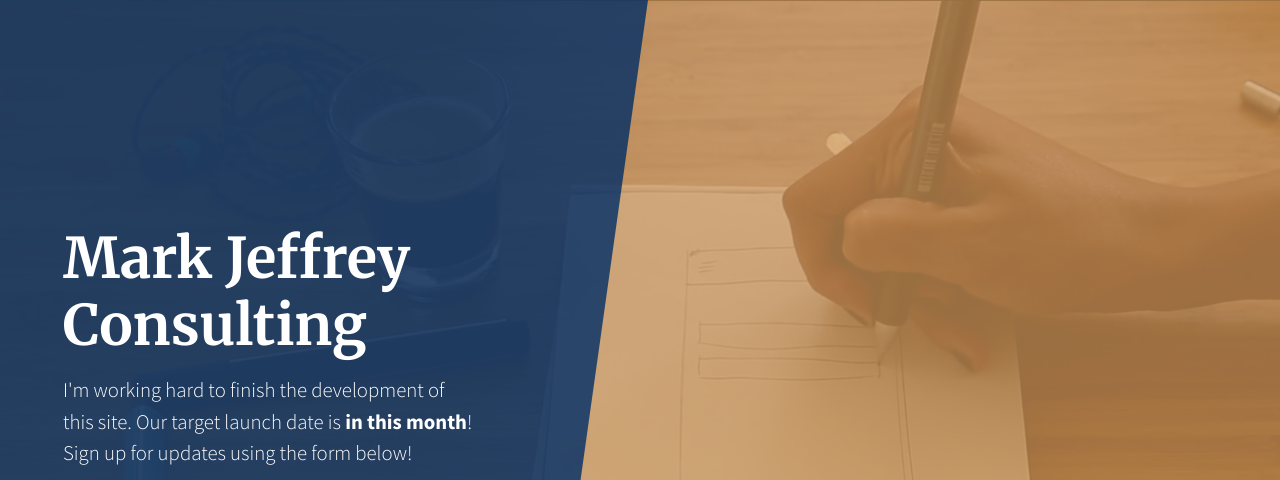
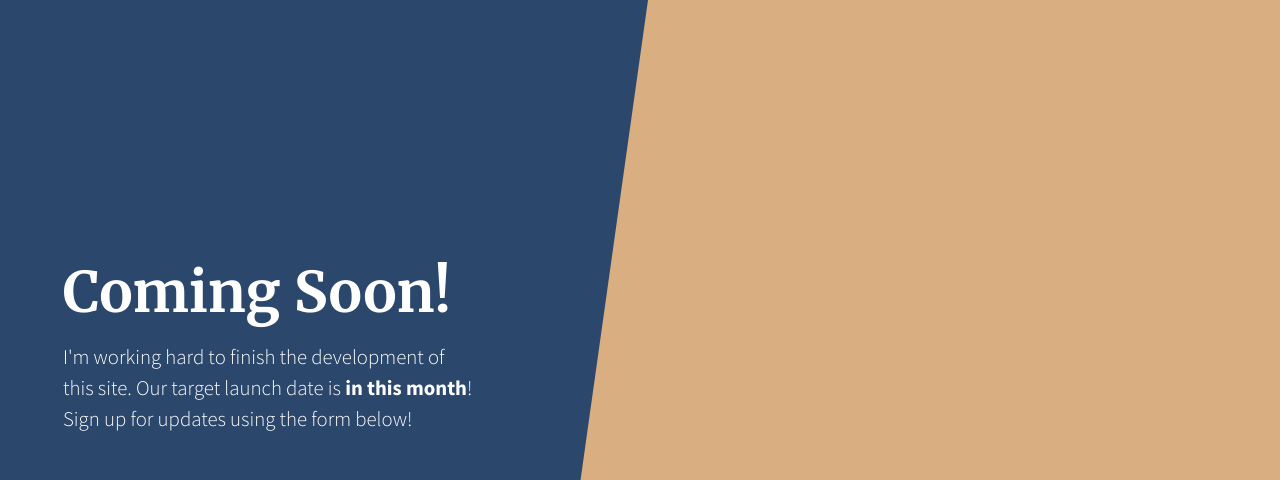
Before and after one commit to markejeffrey/consulting-profile, a website: page index.html in a window 1280 px wide. Shown: the top 480 px of the page. Drawn offline with Linux system fonts and the light colour scheme.

Commit message:
Add files via upload

```diff
--- a/index.html
+++ b/index.html
@@ -19,7 +19,7 @@
     <link href="vendor/font-awesome/css/font-awesome.min.css" rel="stylesheet">
 
     <!-- Custom styles for this template -->
-    <link href="css/coming-soon.min.css" rel="stylesheet">
+    <link href="css/coming-soon.css" rel="stylesheet">
 
   </head>
 
@@ -33,7 +33,7 @@
         <div class="row h-100">
           <div class="col-12 my-auto">
             <div class="masthead-content text-white py-5 py-md-0">
-              <h1 class="mb-3">Mark Jeffrey Consulting</h1>
+              <h1 class="mb-3">Coming Soon!</h1>
               <p class="mb-5">I'm working hard to finish the development of this site. Our target launch date is
                 <strong>in this month</strong>! Sign up for updates using the form below!</p>
               <div class="input-group input-group-newsletter">
@@ -72,12 +72,6 @@
     <script src="vendor/jquery/jquery.min.js"></script>
     <script src="vendor/bootstrap/js/bootstrap.bundle.min.js"></script>
 
-    <!-- Plugin JavaScript -->
-    <script src="vendor/vide/jquery.vide.min.js"></script>
-
-    <!-- Custom scripts for this template -->
-    <script src="js/coming-soon.min.js"></script>
-
   </body>
 
 </html>
```
